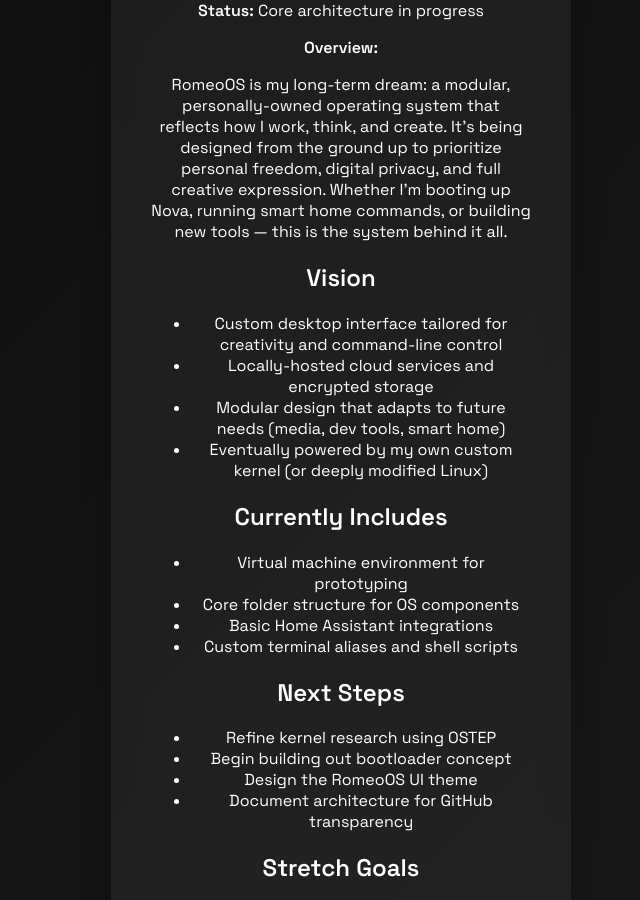
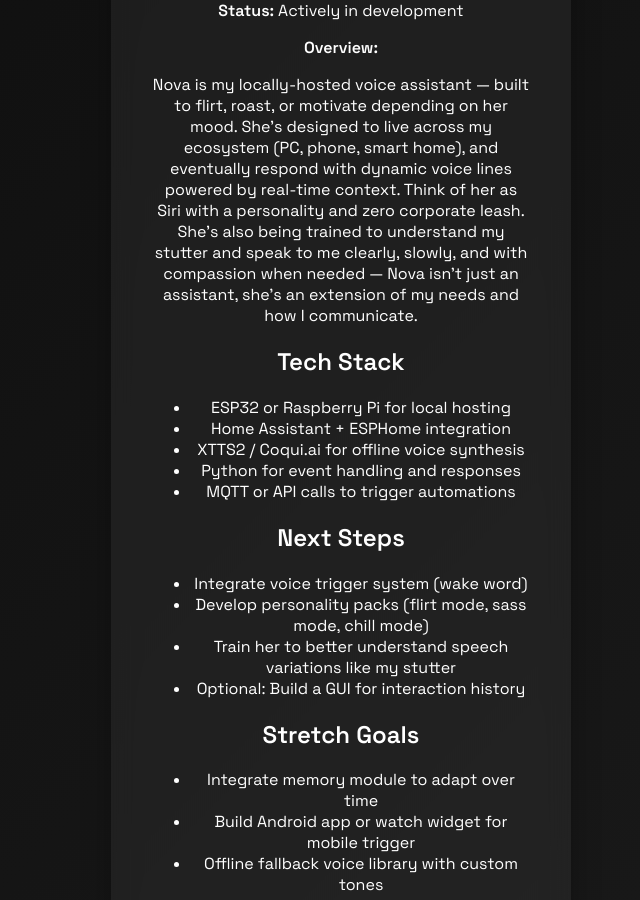
Before and after one commit to jaylinthomas01/romeocard, a plain HTML site: page romeoos.html in a window 1280 px wide. Shown: the part 92-992 px from the top of the page, without its empty margins (299-939 px from the left). Drawn offline with Linux system fonts and the light colour scheme.

Commit message:
Update romeoos.html

```diff
--- a/romeoos.html
+++ b/romeoos.html
@@ -3,47 +3,52 @@
 <head>
   <meta charset="UTF-8">
   <meta name="viewport" content="width=device-width, initial-scale=1.0">
-  <title>RomeoOS • Jaylin Thomas</title>
+  <title>Nova • Jaylin Thomas</title>
   <link rel="stylesheet" href="https://fonts.googleapis.com/css2?family=Space+Grotesk:wght@400;600&display=swap">
   <link rel="stylesheet" href="style.css">
+  <style>
+    a {
+      color: #ffffff;
+      text-decoration: underline;
+    }
+    a:visited {
+      color: #cccccc;
+    }
+    a:hover {
+      color: #00ffd5;
+    }
+  </style>
 </head>
 <body>
   <div class="container">
-    <h1>RomeoOS</h1>
-    <p><strong>Status:</strong> Core architecture in progress</p>
+    <h1>Nova</h1>
+    <p><strong>Status:</strong> Actively in development</p>
 
     <p><strong>Overview:</strong></p>
-    <p>RomeoOS is my long-term dream: a modular, personally-owned operating system that reflects how I work, think, and create. It’s being designed from the ground up to prioritize personal freedom, digital privacy, and full creative expression. Whether I’m booting up Nova, running smart home commands, or building new tools — this is the system behind it all.</p>
+    <p>Nova is my locally-hosted voice assistant — built to flirt, roast, or motivate depending on her mood. She's designed to live across my ecosystem (PC, phone, smart home), and eventually respond with dynamic voice lines powered by real-time context. Think of her as Siri with a personality and zero corporate leash. She's also being trained to understand my stutter and speak to me clearly, slowly, and with compassion when needed — Nova isn’t just an assistant, she’s an extension of my needs and how I communicate.</p>
 
-    <h2>Vision</h2>
+    <h2>Tech Stack</h2>
     <ul>
-      <li>Custom desktop interface tailored for creativity and command-line control</li>
-      <li>Locally-hosted cloud services and encrypted storage</li>
-      <li>Modular design that adapts to future needs (media, dev tools, smart home)</li>
-      <li>Eventually powered by my own custom kernel (or deeply modified Linux)</li>
-    </ul>
-
-    <h2>Currently Includes</h2>
-    <ul>
-      <li>Virtual machine environment for prototyping</li>
-      <li>Core folder structure for OS components</li>
-      <li>Basic Home Assistant integrations</li>
-      <li>Custom terminal aliases and shell scripts</li>
+      <li>ESP32 or Raspberry Pi for local hosting</li>
+      <li>Home Assistant + ESPHome integration</li>
+      <li>XTTS2 / Coqui.ai for offline voice synthesis</li>
+      <li>Python for event handling and responses</li>
+      <li>MQTT or API calls to trigger automations</li>
     </ul>
 
     <h2>Next Steps</h2>
     <ul>
-      <li>Refine kernel research using OSTEP</li>
-      <li>Begin building out bootloader concept</li>
-      <li>Design the RomeoOS UI theme</li>
-      <li>Document architecture for GitHub transparency</li>
+      <li>Integrate voice trigger system (wake word)</li>
+      <li>Develop personality packs (flirt mode, sass mode, chill mode)</li>
+      <li>Train her to better understand speech variations like my stutter</li>
+      <li>Optional: Build a GUI for interaction history</li>
     </ul>
 
     <h2>Stretch Goals</h2>
     <ul>
-      <li>Make it installable on hardware (old laptop or Raspberry Pi)</li>
-      <li>Package Nova and other assistants as built-in modules</li>
-      <li>Explore local AI/ML integrations (search, suggestion engine, etc.)</li>
+      <li>Integrate memory module to adapt over time</li>
+      <li>Build Android app or watch widget for mobile trigger</li>
+      <li>Offline fallback voice library with custom tones</li>
     </ul>
 
     <p><a href="projects.html">← Back to Projects</a></p>
```
